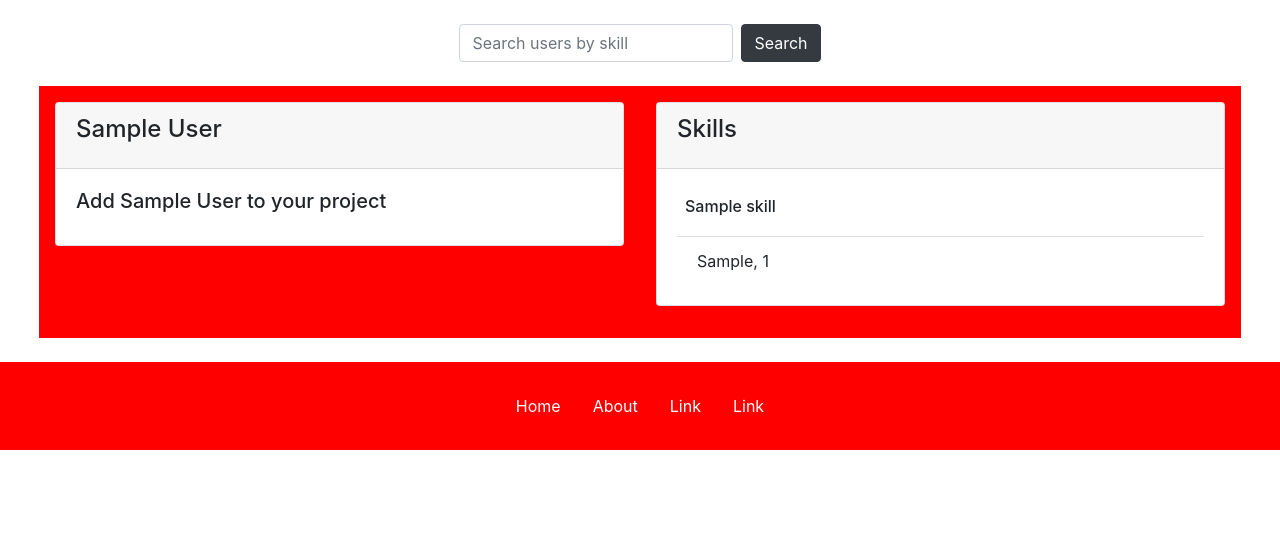
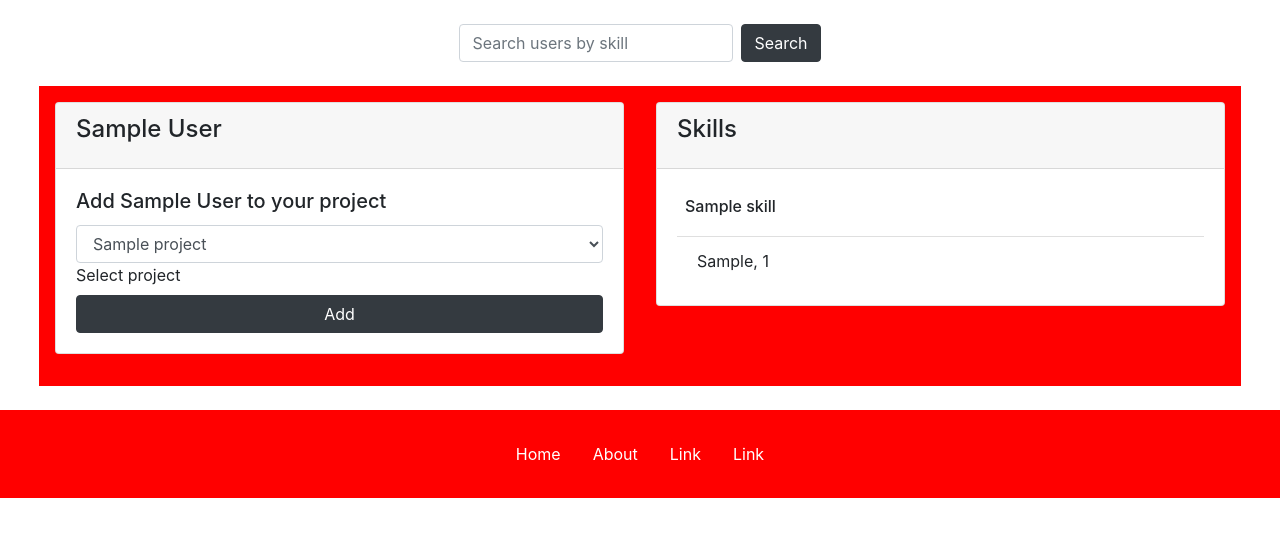
Before and after one commit to MiguelSombrero/skill-em-all, a Flask app: page /accounts in a window 1280 px wide. Shown: the part 56-593 px from the top of the page. Run offline with Flask 2, Linux system fonts and the light colour scheme; a user stored in the database is signed in; tables that the repository leaves empty hold one stand-in row (values such as "Sample post"); some libraries are stand-ins or nearby versions.

Commit message:
refactored manage project page and listing of users

```diff
--- a/application/accounts/views.py
+++ b/application/accounts/views.py
@@ -2,6 +2,7 @@ from application import app, db
 from flask import render_template, request, redirect, url_for
 from application.accounts.models import Account
 from application.skills.models import Skill
+from application.projects.models import Project
 from application.accounts.forms import AccountForm
 from flask_login import login_required, current_user
 
@@ -33,8 +34,10 @@ def accounts_get():
     else:
         accounts = Account.query.all()
 
+    projects = Project.find_project_names_by_owner(current_user.id)
+
     return render_template("accounts/accounts.html",
-        accounts = accounts
+        accounts = accounts, projects = projects
     )
 
 @app.route("/accounts", methods=["POST"])
--- a/application/projects/models.py
+++ b/application/projects/models.py
@@ -28,6 +28,7 @@ class Project(Base):
             " LEFT JOIN Account_project ON Project.id = Account_project.project_id"
             " LEFT JOIN Account ON Account.id = Account_project.account_id"
             " WHERE Project.owner_id = :owner_id"
+            " AND Project.active = 1"
             " GROUP BY Project.id, Account.name"
         ).params(owner_id=owner_id)
 
@@ -38,3 +39,23 @@ class Project(Base):
             response.append(row)
 
         return response
+
+    @staticmethod
+    def find_project_names_by_owner(owner_id):
+        statement = text(
+            "SELECT Project.id, Project.name"
+            " FROM Project"
+            " WHERE Project.owner_id = :owner_id"
+            " AND Project.active = 1"
+        ).params(owner_id=owner_id)
+
+        res = db.engine.execute(statement)
+
+        response = []
+        for row in res:
+            response.append({
+                "id": row[0],
+                "name": row[1]
+            })
+
+        return response
--- a/application/projects/views.py
+++ b/application/projects/views.py
@@ -23,8 +23,7 @@ def projects_my():
 @login_required
 def projects_manage(project_id):
     return render_template("projects/project.html",
-        project = Project.query.get(project_id),
-        accounts = Account.query.all()
+        project = Project.query.get(project_id)
     )
 
 @app.route("/projects", methods=["POST"])
--- a/application/templates/accounts/accounts.html
+++ b/application/templates/accounts/accounts.html
@@ -21,7 +21,20 @@
             <div class="card-body">
                 <h5 class="card-title">Add {{ account.name }} to your project</h5>
 
+                <select class="form-control" id="project_select">
+                    {% for project in projects %}
+                    <option value="{{ project.id }}" id="project_id_selection" >{{ project.name }}</option>
+                    {% endfor %}
+                </select>
 
+                <!--
+                    miten saat yllä olevasta valikosta alla olevaan url_for oikean id:n?
+                -->
+
+                <form class="my-2 my-lg-0 justify-content-center" method="POST" action="{{ url_for('projects_add_staff', project_id=1, account_id=account.id) }}" class="form">
+                    <label for="project_select">Select project</label>
+                    <input type="submit" class="btn btn-dark my-2 my-sm-0" style="width: 100%;" value="Add"/>
+                </form>
             </div>
         </div>
     </div>
--- a/application/templates/layout.html
+++ b/application/templates/layout.html
@@ -81,7 +81,6 @@
         </div>
       </div>
     </main>
-
     <script src="https://code.jquery.com/jquery-3.2.1.slim.min.js" integrity="sha384-KJ3o2DKtIkvYIK3UENzmM7KCkRr/rE9/Qpg6aAZGJwFDMVNA/GpGFF93hXpG5KkN" crossorigin="anonymous"></script>
     <script src="https://cdnjs.cloudflare.com/ajax/libs/popper.js/1.12.9/umd/popper.min.js" integrity="sha384-ApNbgh9B+Y1QKtv3Rn7W3mgPxhU9K/ScQsAP7hUibX39j7fakFPskvXusvfa0b4Q" crossorigin="anonymous"></script>
     <script src="https://maxcdn.bootstrapcdn.com/bootstrap/4.0.0/js/bootstrap.min.js" integrity="sha384-JZR6Spejh4U02d8jOt6vLEHfe/JQGiRRSQQxSfFWpi1MquVdAyjUar5+76PVCmYl" crossorigin="anonymous"></script>
```
Also changed, not shown: application/templates/projects/project.html (+0 -12 lines).
